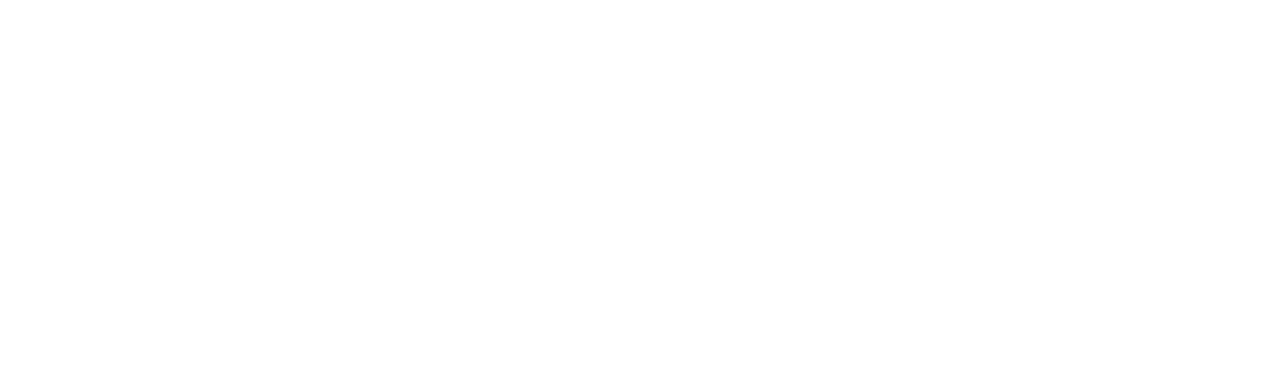
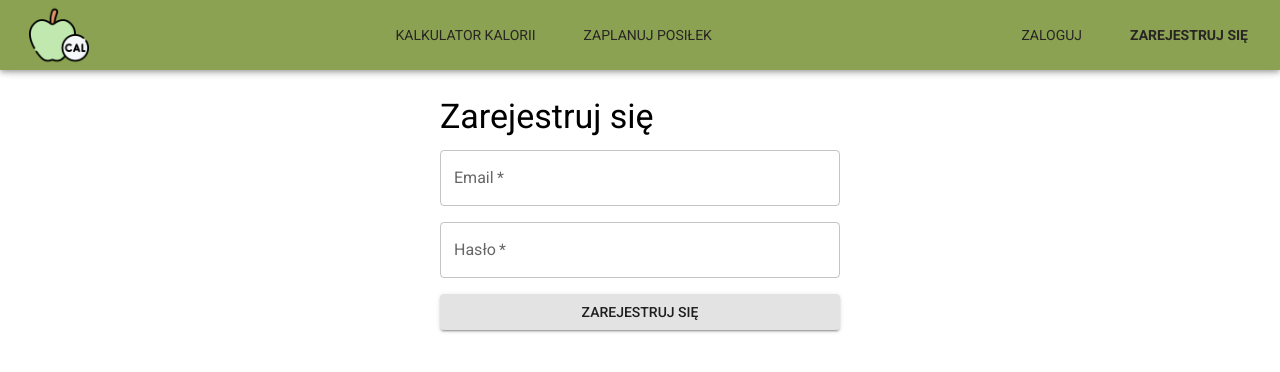
Before and after one commit to FalcO0O/WDAI_Projekt, a React (Create React App) app in the folder app/: page /register in a window 1280 px wide. Before the commit this address had no page. Shown: the top 372 px of the page. Built offline with nearby package versions, Linux system fonts and the light colour scheme.

Commit message:
dodanie podstawowego widoku rejestracji

```diff
--- a/app/src/App.tsx
+++ b/app/src/App.tsx
@@ -7,6 +7,9 @@
 import FutureMealsPlanner from "./routes/FutureMealsPlanner";
 import Calculator from "./routes/Calculator";
 import AdminBrowseRecipies from "./routes/AdminBrowseRecipies";
+import LoginPage from "./routes/LoginPage";
+import RegisterPage from "./routes/RegisterPage";
+
 function App() {
   return (
     <Router>
@@ -19,6 +22,8 @@
         <Route path="/recipies/admin/:id" element={<AdminBrowseRecipies />} />
         <Route path="/recipies/user/:id" element={<AdminBrowseRecipies />} />
         <Route path="/calculator" element={<Calculator />} />
+        <Route path="/login" element={<LoginPage />} />
+        <Route path="/register" element={<RegisterPage />} />
       </Routes>
     </Router>
   );
--- a/app/src/routes/FutureMealsPlanner.tsx
+++ b/app/src/routes/FutureMealsPlanner.tsx
@@ -3,7 +3,7 @@
 import Footer from "../components/Footer";
 import DateDisplay from "../components/MealPlanner/DateDisplay";
 import DailyMealsInfo from "../components/MealPlanner/DailyMealsInfo"; // Importujemy nowy komponent
-import { Box } from "@mui/material";
+import { Box, Toolbar } from "@mui/material";
 
 function FutureMealsPlanner() {
   const [selectedDate, setSelectedDate] = useState<Date>(new Date()); // Typowanie stanu na Date
@@ -29,9 +29,10 @@
           backgroundColor: "#c7d4a9", // Kolor tła
         }}
       >
+        <Toolbar /> {/* Dodanie Toolbar, aby dodać przestrzeń pod HomeBar */}
         <Box
           sx={{
-            marginTop: "80px", // Odległość od góry
+            margin: "20px",
             flex: 1, // Elastyczna przestrzeń dla treści
             overflowY: "auto", // Zapewnienie przewijania, jeśli treści będzie za dużo
           }}
--- /dev/null
+++ b/app/src/routes/LoginPage.tsx
@@ -0,0 +1,13 @@
+import React from "react";
+import { Box } from "@mui/material";
+import HomeBar from "../components/HomeBar"; // Adjust the path as necessary
+
+function LoginPage() {
+  return (
+    <Box>
+      <HomeBar />
+    </Box>
+  );
+}
+
+export default LoginPage;
--- /dev/null
+++ b/app/src/routes/RegisterPage.tsx
@@ -0,0 +1,90 @@
+import React, { useState } from "react";
+import { Box, TextField, Button, Typography, Toolbar } from "@mui/material";
+import axios, { AxiosError } from "axios"; // Importujemy AxiosError
+import HomeBar from "../components/HomeBar";
+
+// Definiowanie interfejsu dla danych błędu
+interface ErrorResponse {
+  error: string; // Zakładamy, że błąd będzie w polu 'error'
+}
+
+const RegisterPage: React.FC = () => {
+  const [email, setEmail] = useState<string>("");
+  const [password, setPassword] = useState<string>("");
+  const [error, setError] = useState<string>("");
+  const [message, setMessage] = useState<string>("");
+
+  const handleRegister = async (e: React.FormEvent<HTMLFormElement>) => {
+    e.preventDefault();
+
+    try {
+      const response = await axios.post("http://localhost:5000/api/register", {
+        email,
+        password,
+      });
+
+      setMessage(response.data.message);
+      setEmail("");
+      setPassword("");
+      setError("");
+    } catch (err) {
+      // Rzutowanie błędu na AxiosError
+      const axiosError = err as AxiosError<ErrorResponse>; // Używamy naszego interfejsu ErrorResponse
+      setError(
+        axiosError.response?.data?.error ||
+          "Błąd rejestracji. Spróbuj ponownie."
+      );
+      setMessage("");
+    }
+  };
+
+  return (
+    <Box>
+      <HomeBar />
+      <Toolbar /> {/* Dodanie Toolbar, aby dodać przestrzeń pod HomeBar */}
+      <Box
+        component="form"
+        onSubmit={handleRegister}
+        sx={{ maxWidth: 400, mx: "auto", mt: 4 }}
+      >
+        <Typography variant="h4" gutterBottom>
+          Zarejestruj się
+        </Typography>
+        <TextField
+          label="Email"
+          variant="outlined"
+          fullWidth
+          value={email}
+          onChange={(e) => setEmail(e.target.value)}
+          required
+          sx={{ mb: 2 }}
+        />
+        <TextField
+          label="Hasło"
+          variant="outlined"
+          type="password"
+          fullWidth
+          value={password}
+          onChange={(e) => setPassword(e.target.value)}
+          required
+          sx={{ mb: 2 }}
+        />
+        <Button type="submit" variant="contained" color="primary" fullWidth>
+          Zarejestruj się
+        </Button>
+        {error && (
+          <Typography color="error" mt={2}>
+            {error}
+          </Typography>
+        )}
+        {message && (
+          <Typography color="primary" mt={2}>
+            {message}
+          </Typography>
+        )}
+      </Box>
+    </Box>
+  );
+};
+
+export default RegisterPage;
```
